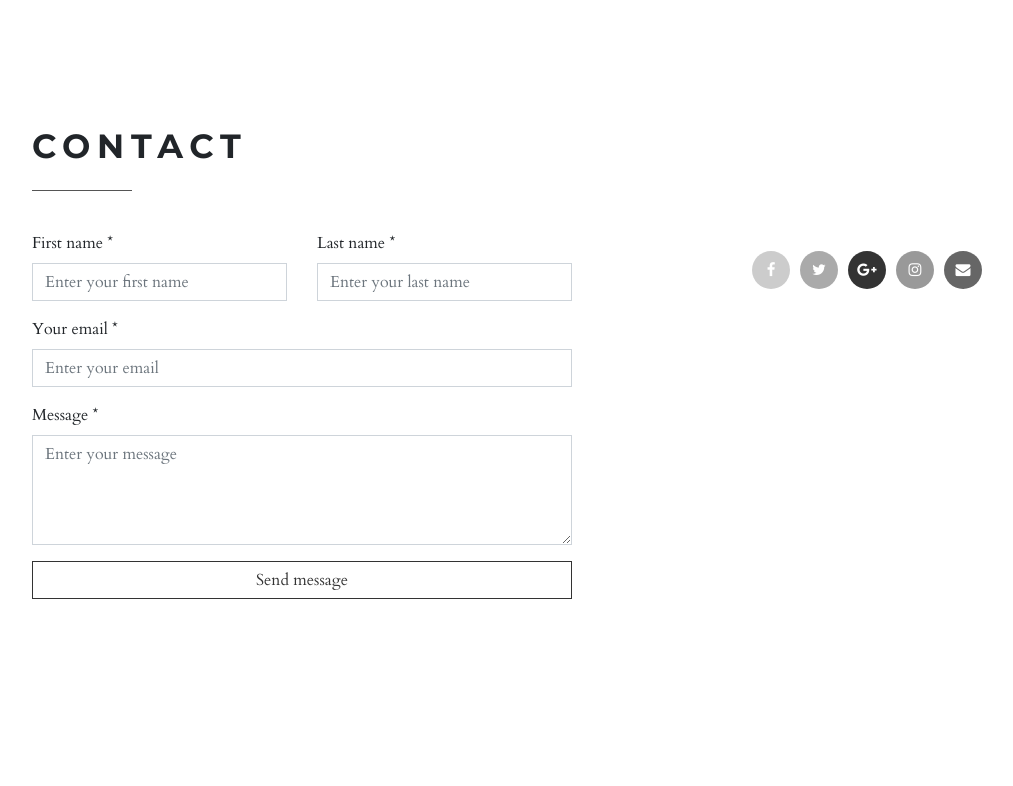
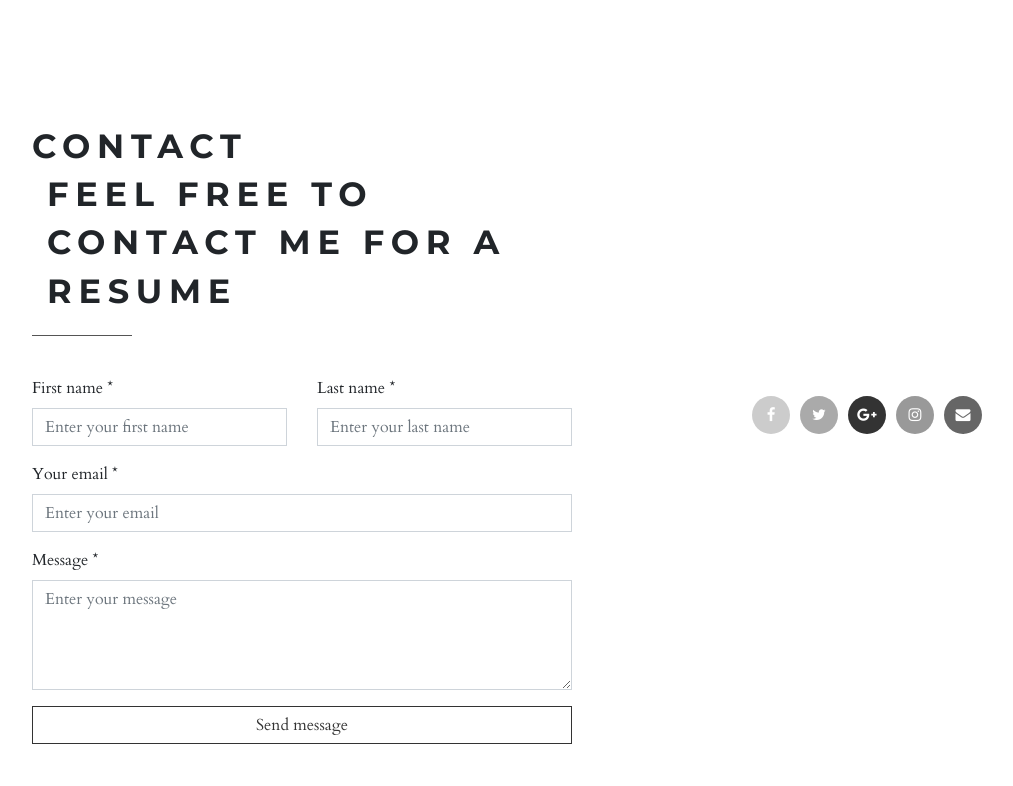
Before and after one commit to vyu113/vyu113.github.io, a plain HTML site: page index.html in a window 1280 px wide. Shown: the part 3920-4706 px from the top of the page, without its empty margins (53-1066 px from the left). Drawn offline with Linux system fonts and the light colour scheme; some packages are replaced by stand-ins of ours.

Commit message:
commented out map, added text in contact

```diff
--- a/index.html
+++ b/index.html
@@ -212,7 +212,12 @@
       <div class="container">
         <div class="row">
           <div class="col-lg-12">
-            <h2 class="heading">Contact</h2>
+            <h2 class="heading">
+              Contact
+              <div class="col-md-6">
+                <p>Feel free to contact me for a resume</p>
+              </div>
+            </h2>
             <div class="row">
               <div class="col-lg-6">
                 <form id="contact-form" method="post" action="https://formspree.io/viviyu@umich.edu" class="contact-form">
@@ -259,7 +264,7 @@
     </section>
     <!-- contact end-->
 
-    <div id="map"></div>
+    <!-- <div id="map"></div>-->
     <footer style="background-color: #111;">
       <div class="container">
         <div class="row copyright">
```
